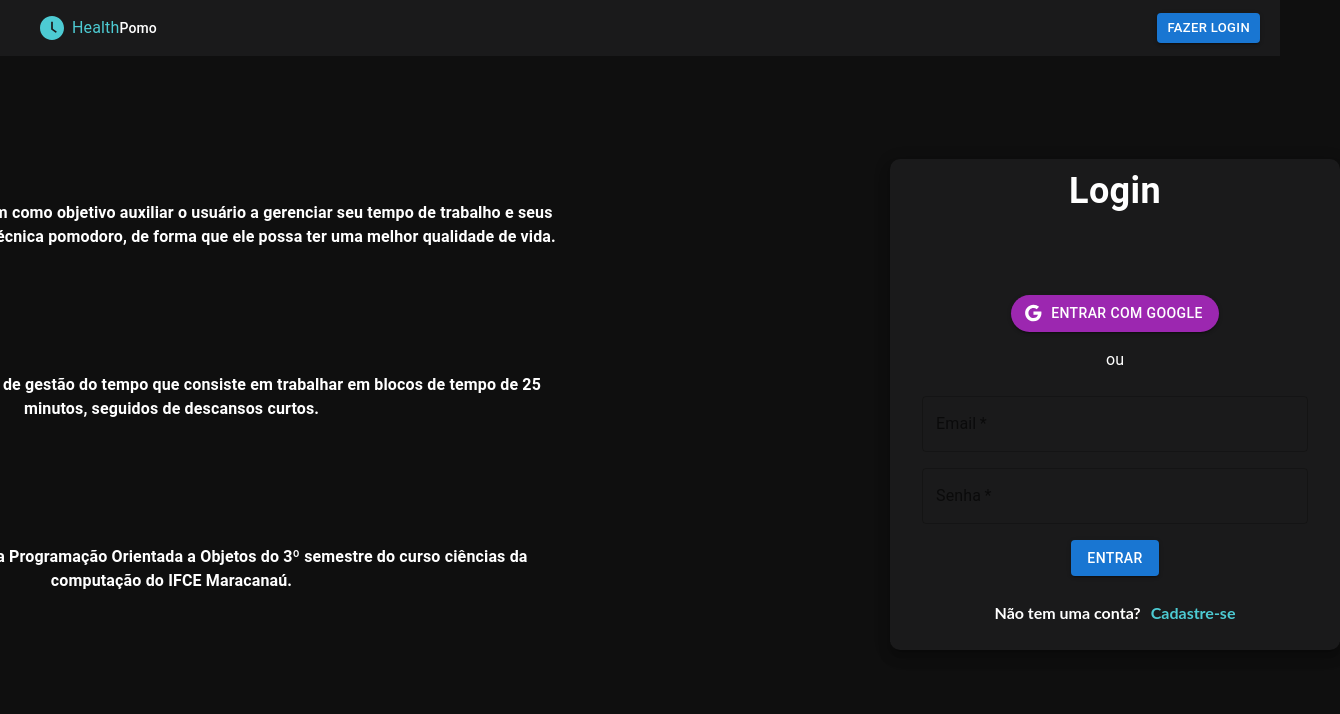
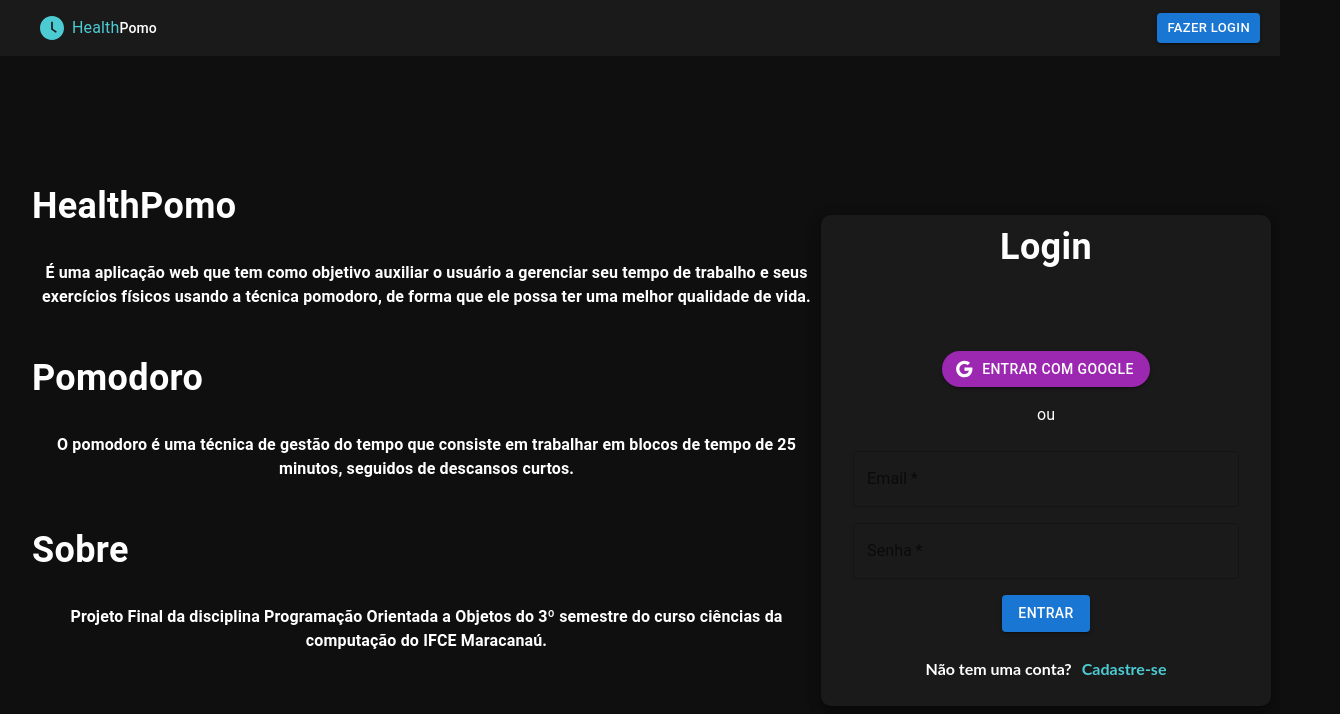
Before and after one commit to jGledsonSilva/Projeto_POO, a React (Vite) app: page /login in a window 1280 px wide. Shown: the top 714 px of the page, 1340 px wide, since content can reach past the window. Built offline with nearby package versions, Linux system fonts and the light colour scheme.

Commit message:
fix(1): posição das seções

```diff
--- a/src/pages/Login/styles.css
+++ b/src/pages/Login/styles.css
@@ -2,6 +2,13 @@
   color: #FFFFFF;
   display: flex;
   flex-direction: row;
+  justify-content: space-between;
+  width: 100%;
+  align-items: center;
+  top: calc(50% - 500px/2);
+  position: absolute;
+  padding: 32px;
+
 }
 
 #login h1 {
@@ -57,9 +64,6 @@
   align-items: center;
   padding: 8px 32px;
   gap: 16px;
-  position: absolute;
-  left: calc(50% - 450px/2 + 475px);
-  top: calc(50% - 482px/2);
   background: #1A1A1B;
 }
 
@@ -97,7 +101,4 @@ form {
   align-items: flex-start;
   padding: 0px;
   gap: 14px;
-  position: absolute;
-  left: calc(50% - 789px/2 - 468.5px);
-  top: calc(50% - 556px/2);
 }
```
